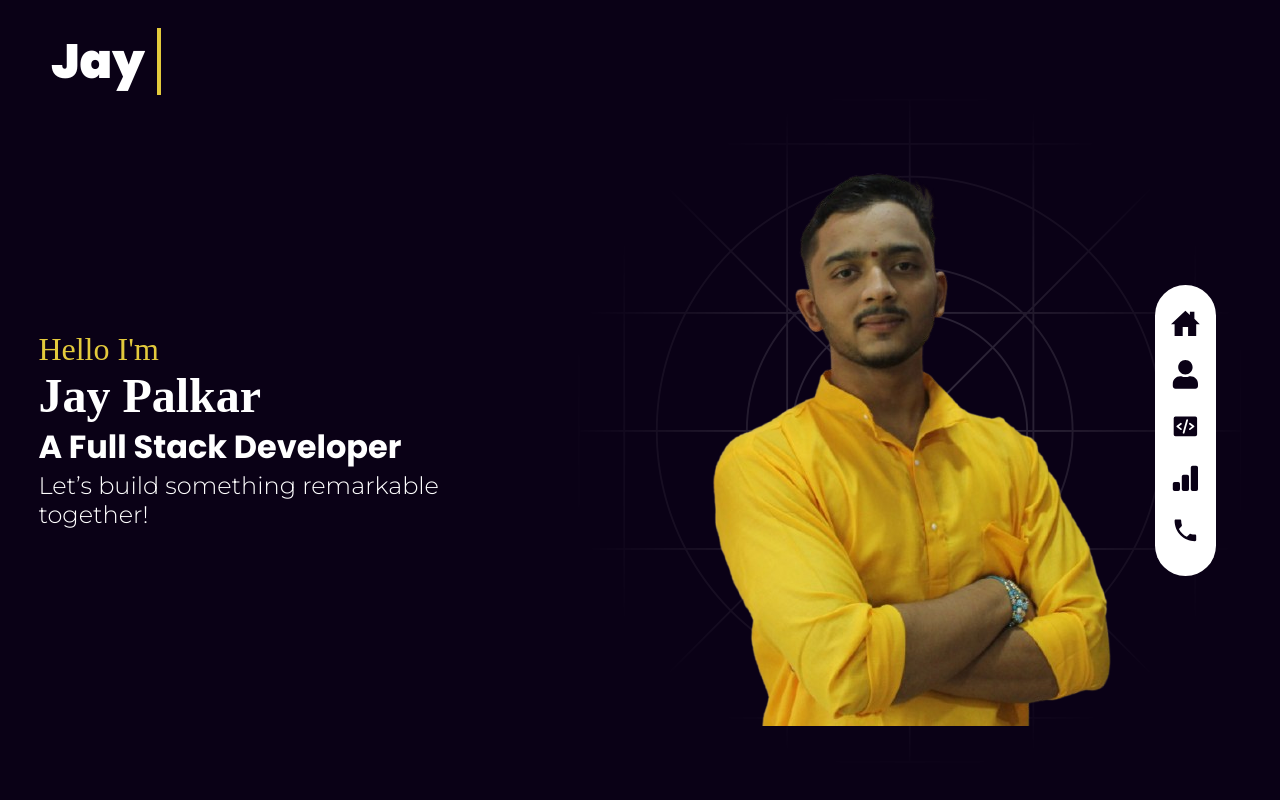
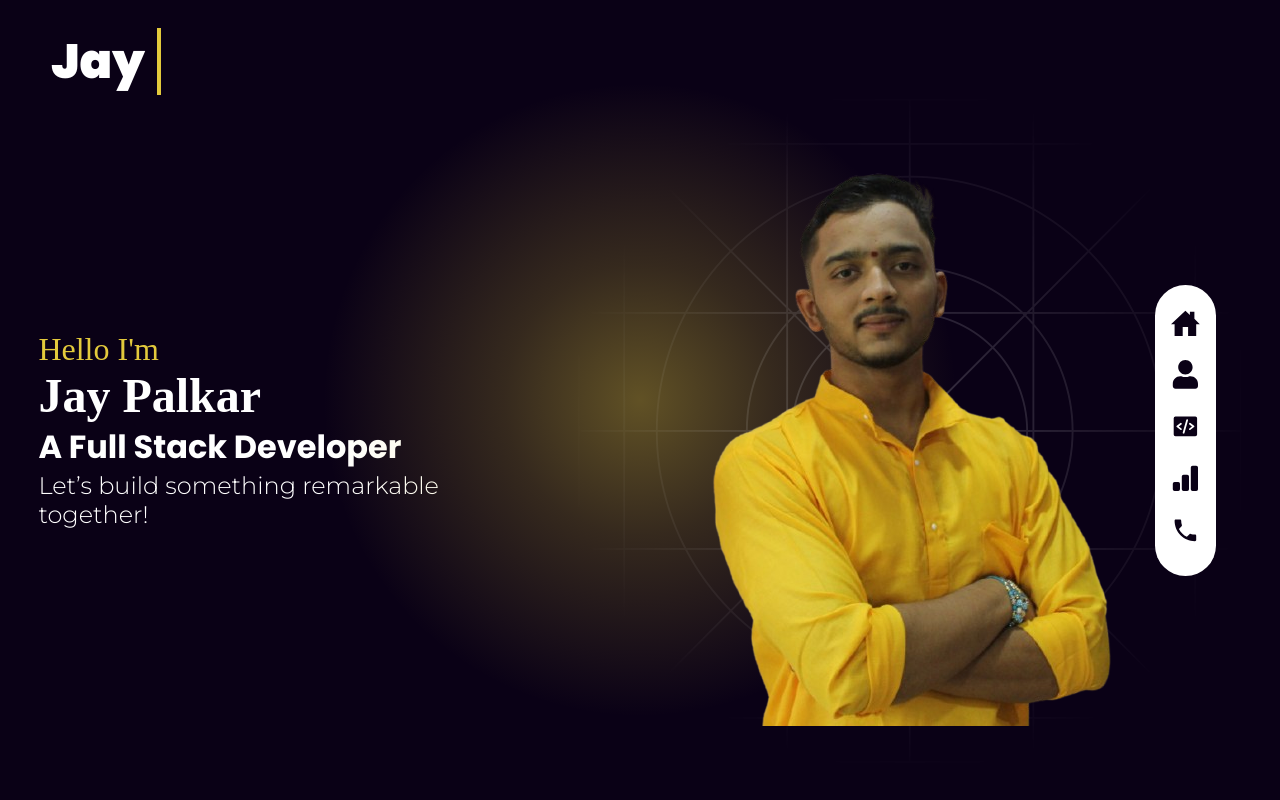
Before and after one commit to JayPalkar/Portfolio, a React (Vite) app: page / in a window 1280 px wide. Shown: the top 800 px of the page. Built offline with nearby package versions, Linux system fonts and the light colour scheme; a web font is replaced by a local one.

Commit message:
custom cursor completed

```diff
--- a/src/App.css
+++ b/src/App.css
@@ -0,0 +1,22 @@
+.cursorBackdrop {
+  background: radial-gradient(
+    circle,
+    rgba(227, 202, 60, 0.4) 0%,
+    rgba(227, 202, 60, 0.2) 30%,
+    rgba(247, 224, 97, 0) 70%,
+    rgba(247, 224, 97, 0) 100%
+  );
+  width: 40rem;
+  height: 40rem;
+  position: absolute;
+  top: 50%;
+  left: 50%;
+  transform: translate(-50%, -50%);
+  border-radius: 50%;
+  z-index: 0;
+  pointer-events: none;
+}
+
+mainAppContent {
+  z-index: 2;
+}
--- a/src/App.jsx
+++ b/src/App.jsx
@@ -1,4 +1,5 @@
 import "./app.css";
+import { useEffect } from "react";
 import AboutMe from "./components/aboutMe/page";
 import ContactMe from "./components/contactme/page";
 import Hero from "./components/hero/page";
@@ -7,8 +8,35 @@ import Projects from "./components/projects/page";
 import Testimonial from "./components/Testimonial/page";
 
 const App = () => {
+  useEffect(() => {
+    const cursorBackdrop = document.querySelector(".cursorBackdrop");
+
+    if (!cursorBackdrop) return;
+
+    document.addEventListener("mouseenter", () => {
+      cursorBackdrop.style.display = "block";
+    });
+
+    document.addEventListener("mouseleave", () => {
+      cursorBackdrop.style.display = "none";
+    });
+
+    const moveCursor = (e) => {
+      cursorBackdrop.style.left = `${e.pageX}px`;
+      cursorBackdrop.style.top = `${e.pageY}px`;
+    };
+
+    window.addEventListener("mousemove", moveCursor);
+
+    return () => {
+      window.removeEventListener("mousemove", moveCursor);
+    };
+  }, []);
+
   return (
-    <div>
+    <>
+      <div className="cursorBackdrop"></div>
+      <div className="mainAppContent">
         <TopNavbar />
         <Hero />
         <AboutMe />
@@ -16,6 +44,7 @@ const App = () => {
         <Testimonial />
         <ContactMe />
       </div>
+    </>
   );
 };
 
```
Lines whose indentation alone changed are shown as unchanged.
